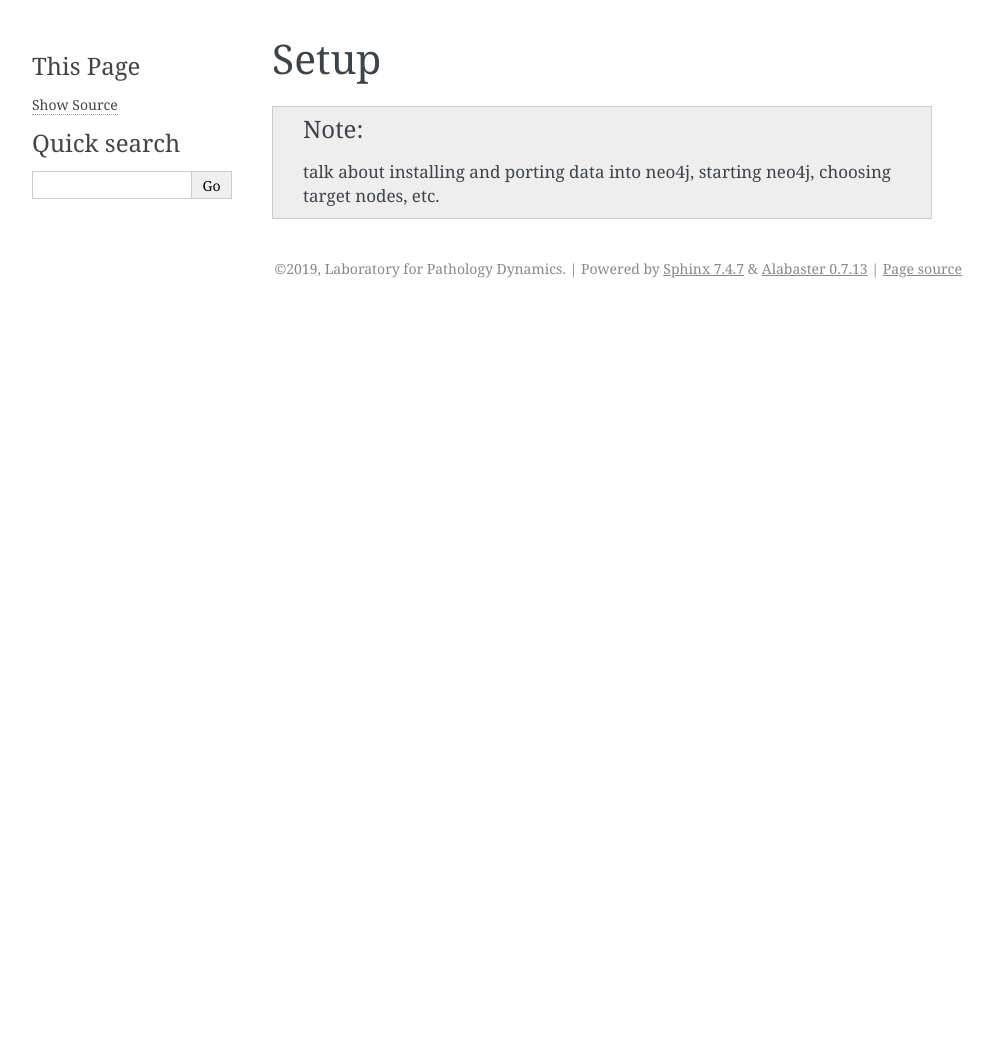
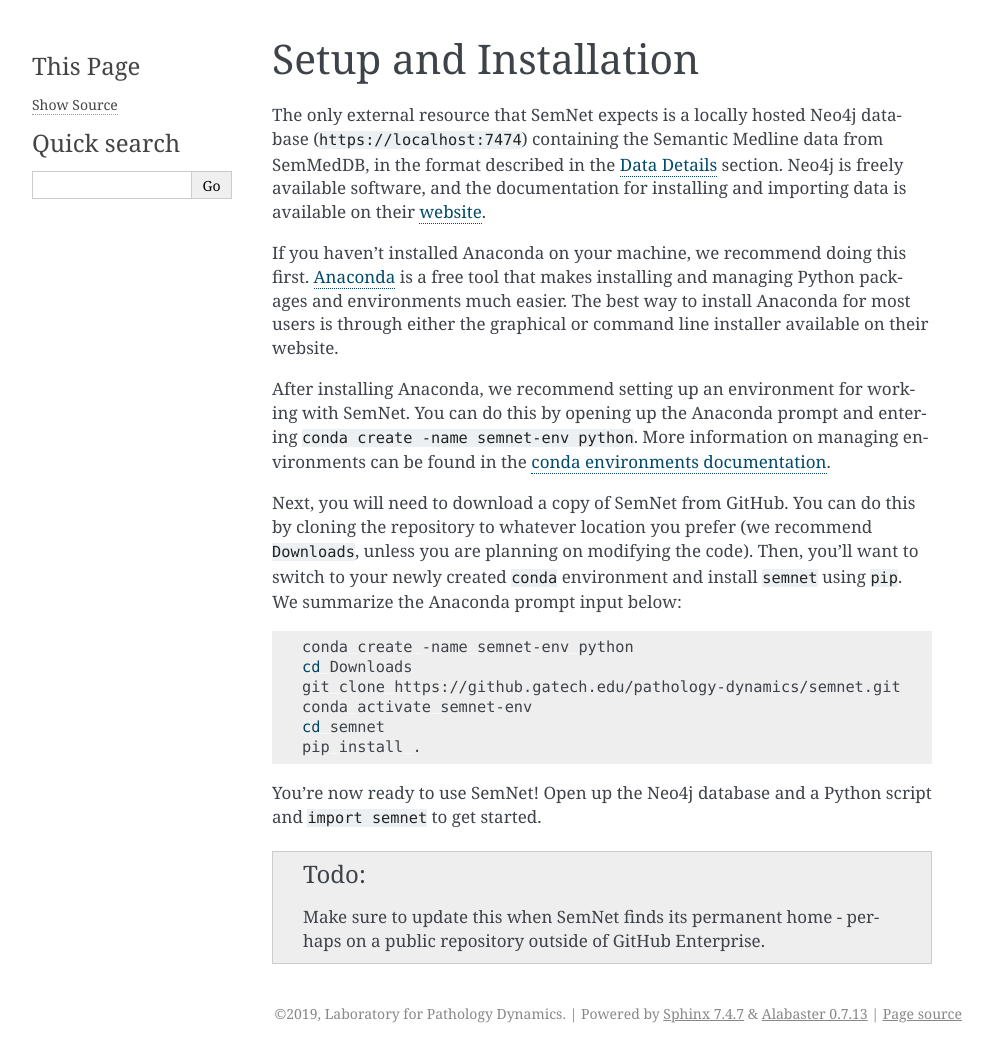
Before and after one commit to sallegri3/semnet-2, a Sphinx documentation site: the page built from docs/source/setup.rst, in a window 1280 px wide. Shown: the whole page, without its empty margins (148-1141 px from the left). Built offline with Sphinx 7.4.7, drawn with Linux system fonts in a browser that asks for light colours; before the commit the page ends 900 px from its top, so only the background shows below that.

Commit message:
adding setup docs

```diff
--- a/docs/source/about_data.rst
+++ b/docs/source/about_data.rst
@@ -1,5 +1,7 @@
-Data
-====
+.. _Data:
+
+Data Details
+============
 
 SemNet is a Python package for extracting insights from semantic networks. It was built around semantic predication data from the `Semantic MEDLINE Database`_ (SemMedDB). This data consists of nearly 100 million subject-predicate-object triples extracted from all PubMed citations (about 28 million as of December 2017) using string similarity techniques. To get a feel for the type of data we are working with, check out these lists of `node types`_ (found in subjects and objects) and `edge types`_ (found in predicates). Keep in mind that each node has an identity and a type, and that these are distinct. An example of a node type might be “Amino Acid, Peptide, or Protein”, while its identity might be “amyloid-:math:`\beta`”.
 
--- a/docs/source/conf.py
+++ b/docs/source/conf.py
@@ -41,6 +41,7 @@
 extensions = [
     'sphinx.ext.autodoc',
     'sphinx.ext.mathjax',
+    'sphinx.ext.todo'
 ]
 
 # Add any paths that contain templates here, relative to this directory.
@@ -180,3 +181,4 @@
 
 
 # -- Extension configuration -------------------------------------------------
+todo_include_todos = True
--- a/docs/source/setup.rst
+++ b/docs/source/setup.rst
@@ -1,4 +1,27 @@
-Setup
-=====
+Setup and Installation
+======================
 
-.. note:: talk about installing and porting data into neo4j, starting neo4j, choosing target nodes, etc.
+The only external resource that SemNet expects is a locally hosted Neo4j database (``https://localhost:7474``) containing the Semantic Medline data from SemMedDB, in the format described in the :ref:`Data` section. Neo4j is freely available software, and the documentation for installing and importing data is available on their `website`_.
+
+If you haven't installed Anaconda on your machine, we recommend doing this first. `Anaconda`_ is a free tool that makes installing and managing Python packages and environments much easier. The best way to install Anaconda for most users is through either the graphical or command line installer available on their website.
+
+After installing Anaconda, we recommend setting up an environment for working with SemNet. You can do this by opening up the Anaconda prompt and entering ``conda create -name semnet-env python``. More information on managing environments can be found in the `conda environments documentation`_.
+
+Next, you will need to download a copy of SemNet from GitHub. You can do this by cloning the repository to whatever location you prefer (we recommend ``Downloads``, unless you are planning on modifying the code). Then, you'll want to switch to your newly created ``conda`` environment and install ``semnet`` using ``pip``. We summarize the Anaconda prompt input below:
+
+.. code-block:: bash
+
+    conda create -name semnet-env python
+    cd Downloads
+    git clone https://github.gatech.edu/pathology-dynamics/semnet.git
+    conda activate semnet-env
+    cd semnet
+    pip install .
+
+You're now ready to use SemNet! Open up the Neo4j database and a Python script and ``import semnet`` to get started.
+
+.. todo:: Make sure to update this when SemNet finds its permanent home - perhaps on a public repository outside of GitHub Enterprise.
+
+.. _`website`: https://neo4j.com/docs/
+.. _`Anaconda`: https://www.anaconda.com/distribution/
+.. _`conda environments documentation`: https://conda.io/projects/conda/en/latest/user-guide/tasks/manage-environments.html
```
